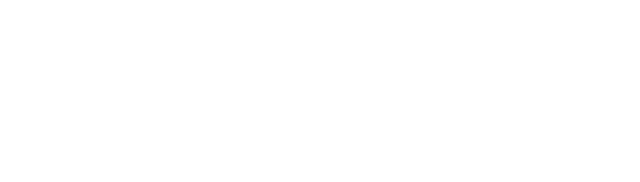
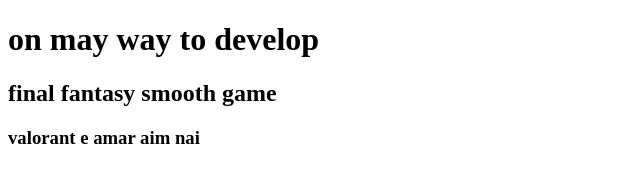
Before and after one commit to FarhanAmin068/my-first-repo, a plain HTML site: page index.html in a window 1280 px wide. Shown: the whole page, without its empty margins (0-640 px from the left). Drawn offline with Linux system fonts and the light colour scheme.

Commit message:
added header

```diff
--- a/index.html
+++ b/index.html
@@ -4,9 +4,12 @@
     <meta charset="UTF-8">
     <meta http-equiv="X-UA-Compatible" content="IE=edge">
     <meta name="viewport" content="width=device-width, initial-scale=1.0">
-    <title>My first repo</title>
+    <title>My first Github repo</title>
 </head>
 <body>
+    <h1>on may way to develop</h1>
+    <h2>final fantasy smooth game</h2>
+    <h3>valorant e amar aim nai</h3>
 
 </body>
 </html>
```
